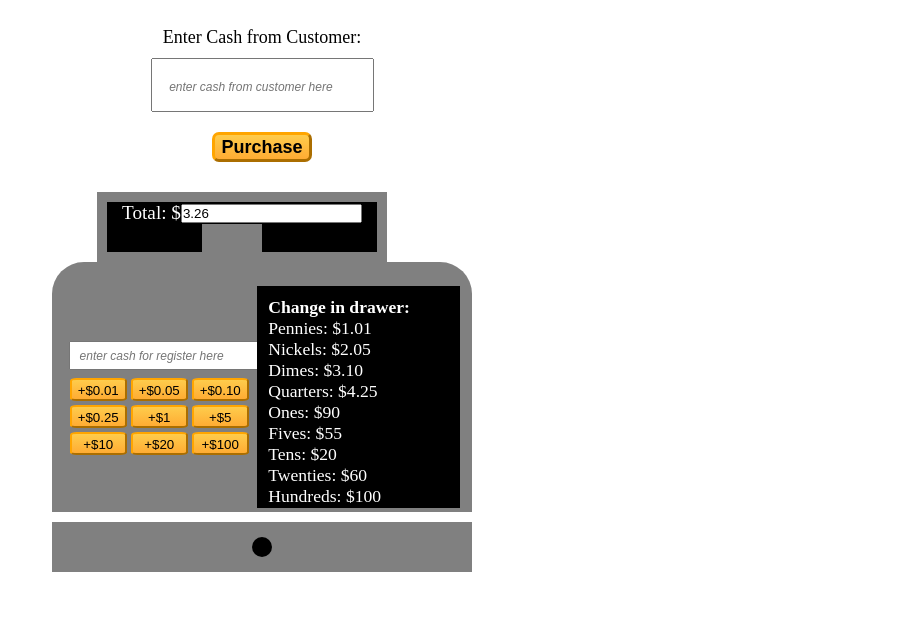
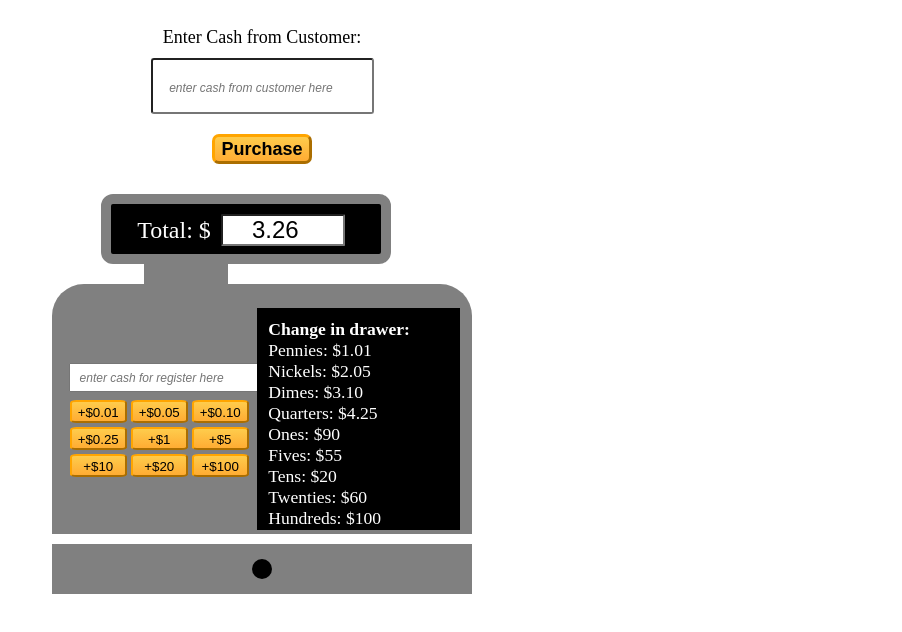
Before and after one commit to kcpatt27/Cash-Register-Project, a plain HTML site: page index.html in a window 1280 px wide. Shown: the part 110-742 px from the top of the page, without its empty margins (378-1280 px from the left). Drawn offline with Linux system fonts and the light colour scheme.

Commit message:
Update styles.css
- adjusted styling to accomodate the additions to the .js and .html files
- added border-radius styling to price screen and increased size of text

```diff
--- a/styles.css
+++ b/styles.css
@@ -1,5 +1,4 @@
 /* Project Styling */
-
 *{
   margin: 0;
   padding: 0;
@@ -44,12 +43,13 @@ input::placeholder{
   font-style: italic;
 }
 .user-input{
-  height: 30px;
+  height: 32px;
   padding: 10px;
   margin: 10px;
   font-size: 15px;
+  border-radius: 3px;
 }
-.price-screen{
+#price-screen{
   background-color: black;
   color: white;
   align-items: center;
@@ -57,21 +57,28 @@ input::placeholder{
   border: 10px solid gray;
   height: 50px;
   width: 270px;
-  margin: 0 0 0 -40px;
+  margin: 0 0 20px -32px;
   font-size: 1.2rem;
   text-align: center;
   display: flex;
   flex-wrap: wrap;
+  border-radius: 12px;
 }
-#price{
+#total-text{
+  font-size: 1.5rem;
+}
+#total-price{
+  border-radius: 1.5px;
   font-size: 1.5rem;
   text-align: center;
+  width: 120px;
+  margin: 10px
 }
 .connector{
-  margin: 0 0 0 -20px;
+  margin: 0 120px 0 0;
   background-color: gray;
-  height: 30px;
-  width: 60px;
+  height: 40px;
+  width: 84px;
 }
 .register{
   width: 420px;
@@ -146,11 +153,9 @@ input::placeholder{
   height: 20px;
   background-color: black;
 }
-
 /* END Project Styling */
 
 /* Light/Dark Toggle */
-
 body {
 transition: background-color 0.32s, color 0.32s;
 }
@@ -175,5 +180,4 @@ body.light-mode {
     right: 10px;
     outline: none;
 }
-
 /* END Light/Dark Toggle */
```
